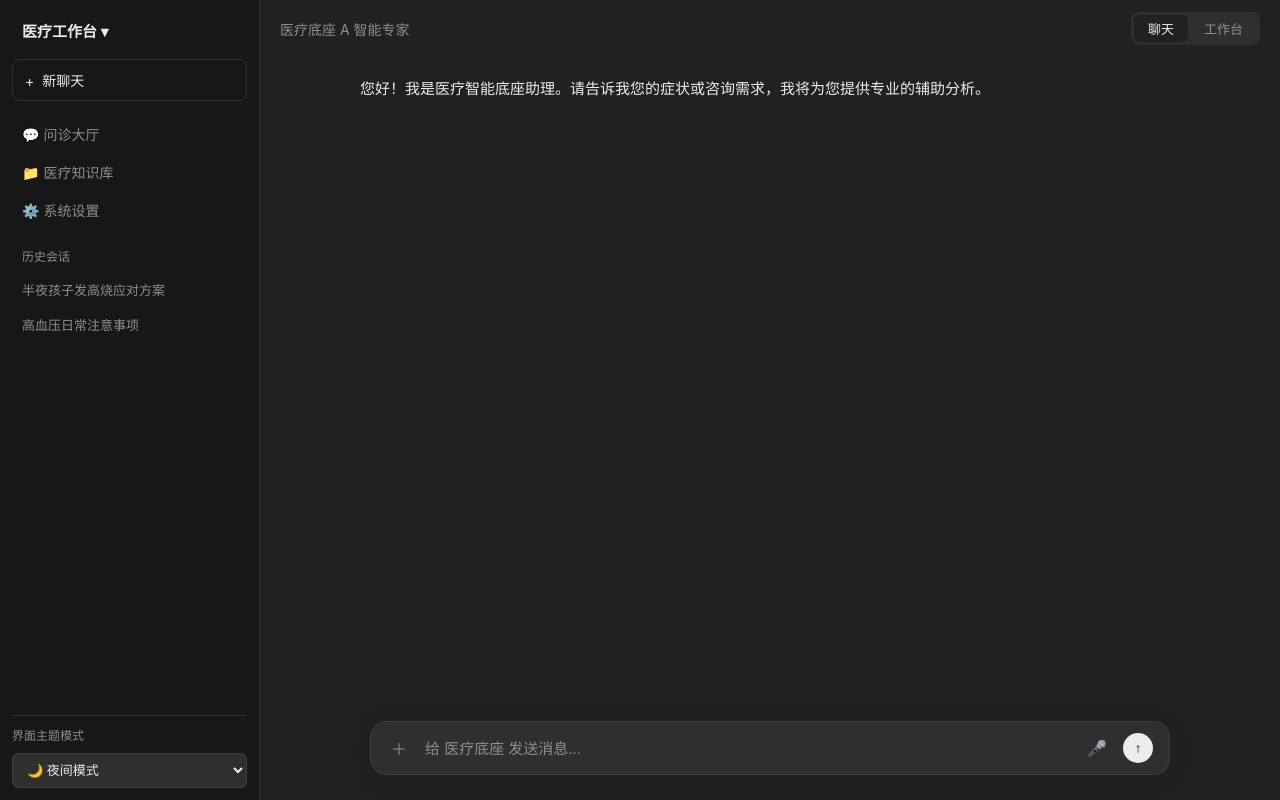
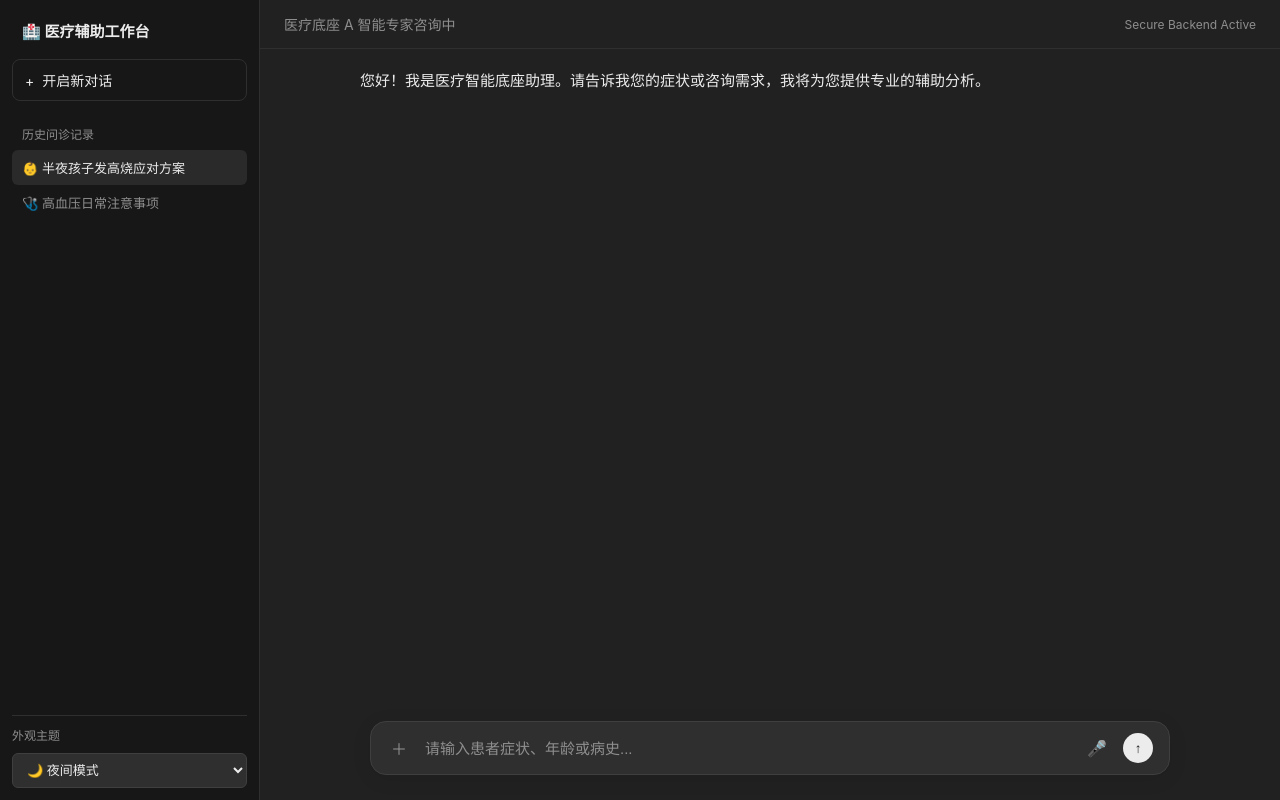
Before and after one commit to medical-ai-web/demo-repository, a website: page index.html in a window 1280 px wide. Drawn offline with Linux system fonts and the light colour scheme.

Commit message:
Refactor index.html for improved layout and functionality

```diff
--- a/index.html
+++ b/index.html
@@ -5,7 +5,6 @@
     <meta name="viewport" content="width=device-width, initial-scale=1.0">
     <title>医疗智能辅助系统</title>
     <style>
-        /* 主题颜色变量定义 */
         :root[data-theme="dark"] {
             --bg-sidebar: #171717;
             --bg-main: #212121;
@@ -34,32 +33,24 @@
 
         /* 左侧边栏 */
         .sidebar { width: 260px; background-color: var(--bg-sidebar); border-right: 1px solid var(--border-color); display: flex; flex-direction: column; padding: 12px; transition: background 0.3s, border 0.3s; }
-        .sidebar-top { display: flex; align-items: center; justify-content: space-between; padding: 8px 10px; font-size: 15px; font-weight: 600; cursor: pointer; border-radius: 8px; }
-        .sidebar-top:hover { background-color: var(--bg-hover); }
+        .sidebar-top { padding: 8px 10px; font-size: 15px; font-weight: 600; color: var(--text-main); }
 
         .new-chat-btn { margin-top: 10px; padding: 10px 12px; background-color: transparent; color: var(--text-main); border: 1px solid var(--border-color); border-radius: 8px; cursor: pointer; text-align: left; font-size: 14px; display: flex; align-items: center; gap: 8px; transition: 0.2s; }
         .new-chat-btn:hover { background-color: var(--bg-hover); }
 
-        .nav-list { margin-top: 15px; display: flex; flex-direction: column; gap: 2px; }
-        .nav-item { padding: 8px 10px; border-radius: 6px; cursor: pointer; font-size: 14px; color: var(--text-muted); display: flex; align-items: center; gap: 10px; transition: 0.2s; }
-        .nav-item:hover { background-color: var(--bg-hover); color: var(--text-main); }
+        .history-section { flex: 1; margin-top: 20px; overflow-y: auto; }
+        .history-title { font-size: 12px; color: var(--text-muted); padding: 4px 10px; margin-bottom: 4px; }
+        .history-item { padding: 8px 10px; border-radius: 6px; cursor: pointer; font-size: 13px; color: var(--text-muted); white-space: nowrap; overflow: hidden; text-overflow: ellipsis; transition: 0.2s; }
+        .history-item:hover { background-color: var(--bg-hover); color: var(--text-main); }
+        .history-item.active { background-color: var(--bg-hover); color: var(--text-main); }
 
-        .history-section { flex: 1; margin-top: 15px; overflow-y: auto; }
-        .history-title { font-size: 12px; color: var(--text-muted); padding: 4px 10px; margin-bottom: 4px; }
-        .history-item { padding: 8px 10px; border-radius: 6px; cursor: pointer; font-size: 13px; color: var(--text-muted); white-space: nowrap; overflow: hidden; text-overflow: ellipsis; }
-        .history-item:hover { background-color: var(--bg-hover); color: var(--text-main); }
-
-        /* 左侧底部：主题切换控制面板 */
+        /* 主题选择 */
         .theme-selector { padding-top: 10px; border-top: 1px solid var(--border-color); display: flex; flex-direction: column; gap: 6px; }
         .theme-select-box { width: 100%; padding: 8px 10px; background: var(--input-bg); border: 1px solid var(--input-border); color: var(--text-main); border-radius: 6px; font-size: 13px; outline: none; cursor: pointer; }
 
         /* 右侧主聊天区 */
         .main-content { flex: 1; display: flex; flex-direction: column; background-color: var(--bg-main); position: relative; }
-        .chat-header { padding: 12px 20px; font-size: 14px; color: var(--text-muted); display: flex; justify-content: space-between; align-items: center; }
-
-        .mode-switch { display: flex; background: var(--input-bg); padding: 3px; border-radius: 8px; gap: 2px; }
-        .mode-btn { padding: 4px 14px; font-size: 13px; border: none; background: transparent; color: var(--text-muted); border-radius: 6px; cursor: pointer; }
-        .mode-btn.active { background: var(--bg-main); color: var(--text-main); font-weight: 500; box-shadow: 0 1px 3px rgba(0,0,0,0.1); }
+        .chat-header { padding: 14px 24px; font-size: 14px; color: var(--text-muted); border-bottom: 1px solid var(--border-color); display: flex; justify-content: space-between; align-items: center; }
 
         /* 聊天滚动区 */
         #chat-history { flex: 1; padding: 20px 40px; overflow-y: auto; display: flex; flex-direction: column; gap: 24px; max-width: 900px; width: 100%; margin: 0 auto; }
@@ -67,7 +58,7 @@
         .user-msg { background-color: var(--user-msg-bg); padding: 10px 16px; border-radius: 12px; align-self: flex-end; }
         .ai-msg { background-color: transparent; color: var(--text-main); align-self: flex-start; }
 
-        /* 底部悬浮输入框 */
+        /* 底部输入框 */
         .input-area-wrapper { padding: 15px 20px 25px 20px; display: flex; justify-content: center; background: linear-gradient(to top, var(--bg-main) 80%, rgba(0,0,0,0)); }
         .input-box { width: 100%; max-width: 800px; background: var(--input-bg); border: 1px solid var(--input-border); border-radius: 16px; padding: 10px 16px; display: flex; align-items: center; gap: 12px; box-shadow: 0 4px 20px rgba(0,0,0,0.08); }
         .input-box:focus-within { border-color: var(--text-muted); }
@@ -82,31 +73,25 @@
 </head>
 <body>
 
-    <!-- 左侧边栏 -->
+    <!-- 左侧边栏：精简实用功能 -->
     <div class="sidebar">
         <div class="sidebar-top">
-            <span>医疗工作台 ▾</span>
+            <span>🏥 医疗辅助工作台</span>
         </div>
 
-        <div class="new-chat-btn" onclick="location.reload()">
-            <span>+</span> 新聊天
-        </div>
-
-        <div class="nav-list">
-            <div class="nav-item">💬 问诊大厅</div>
-            <div class="nav-item">📁 医疗知识库</div>
-            <div class="nav-item">⚙️ 系统设置</div>
+        <div class="new-chat-btn" onclick="startNewChat()">
+            <span>+</span> 开启新对话
         </div>
 
         <div class="history-section">
-            <div class="history-title">历史会话</div>
-            <div class="history-item">半夜孩子发高烧应对方案</div>
-            <div class="history-item">高血压日常注意事项</div>
+            <div class="history-title">历史问诊记录</div>
+            <div class="history-item active" onclick="loadHistoryDemo('半夜孩子发高烧应对方案')">👶 半夜孩子发高烧应对方案</div>
+            <div class="history-item" onclick="loadHistoryDemo('高血压日常注意事项')">🩺 高血压日常注意事项</div>
         </div>
 
-        <!-- 动态日间/夜间/随系统模式切换 -->
+        <!-- 主题切换 -->
         <div class="theme-selector">
-            <div class="history-title" style="padding:0;">界面主题模式</div>
+            <div class="history-title" style="padding:0;">外观主题</div>
             <select class="theme-select-box" id="themeSelect" onchange="changeTheme(this.value)">
                 <option value="dark">🌙 夜间模式</option>
                 <option value="light">☀️ 日间模式</option>
@@ -118,11 +103,8 @@
     <!-- 右侧主内容 -->
     <div class="main-content">
         <div class="chat-header">
-            <span>医疗底座 A 智能专家</span>
-            <div class="mode-switch">
-                <button class="mode-btn active">聊天</button>
-                <button class="mode-btn">工作台</button>
-            </div>
+            <span>医疗底座 A 智能专家咨询中</span>
+            <span style="font-size: 12px;">Secure Backend Active</span>
         </div>
 
         <!-- 聊天记录区 -->
@@ -133,16 +115,16 @@
         <!-- 底部输入框 -->
         <div class="input-area-wrapper">
             <div class="input-box">
-                <button class="action-icon">＋</button>
-                <input type="text" id="user-input" placeholder="给 医疗底座 发送消息..." onkeypress="handleEnter(event)">
-                <button class="action-icon">🎤</button>
+                <button class="action-icon" title="附加文件">＋</button>
+                <input type="text" id="user-input" placeholder="请输入患者症状、年龄或病史..." onkeypress="handleEnter(event)">
+                <button class="action-icon" title="语音输入">🎤</button>
                 <button class="send-btn" onclick="sendMessage()">↑</button>
             </div>
         </div>
     </div>
 
     <script>
-        // 主题切换逻辑
+        // 主题切换
         function changeTheme(theme) {
             const root = document.documentElement;
             if (theme === 'system') {
@@ -154,12 +136,26 @@
             localStorage.setItem('user-theme', theme);
         }
 
-        // 初始化加载保存的主题
         const savedTheme = localStorage.getItem('user-theme') || 'dark';
         document.getElementById('themeSelect').value = savedTheme;
         changeTheme(savedTheme);
 
-        // 聊天发送核心逻辑
+        // 开启新对话
+        function startNewChat() {
+            const chatHistory = document.getElementById('chat-history');
+            chatHistory.innerHTML = `<div class="msg ai-msg">新对话已开启。请描述您的症状或医疗咨询需求。</div>`;
+        }
+
+        // 点击历史记录模拟切换
+        function loadHistoryDemo(title) {
+            const chatHistory = document.getElementById('chat-history');
+            chatHistory.innerHTML = `
+                <div class="msg user-msg">${title}</div>
+                <div class="msg ai-msg">正在调阅关于“${title}”的历史存档建议：请注意保持观察，必要时请遵医嘱线下就诊。</div>
+            `;
+        }
+
+        // 核心发送逻辑
         async function sendMessage() {
             const inputField = document.getElementById('user-input');
             const chatHistory = document.getElementById('chat-history');
```
